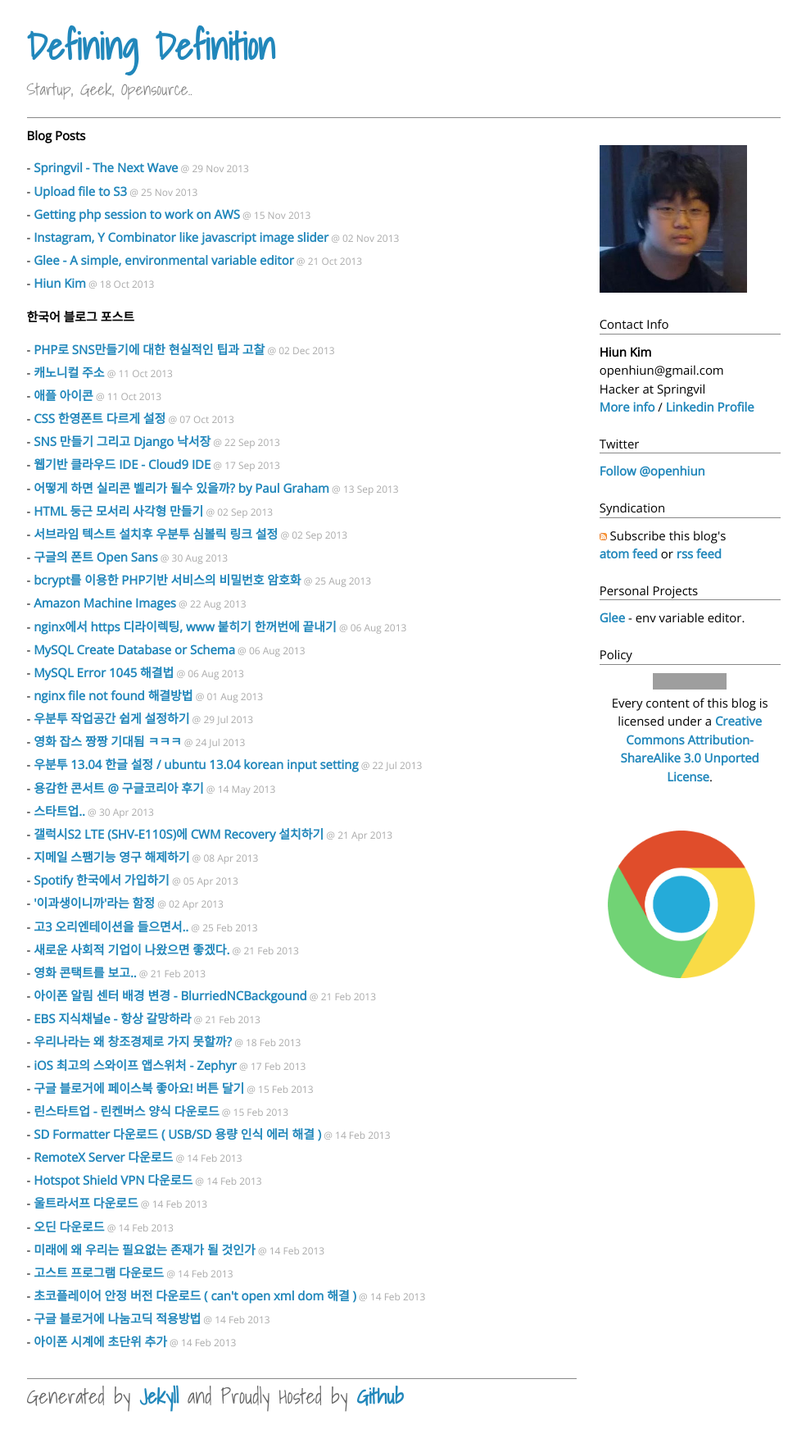
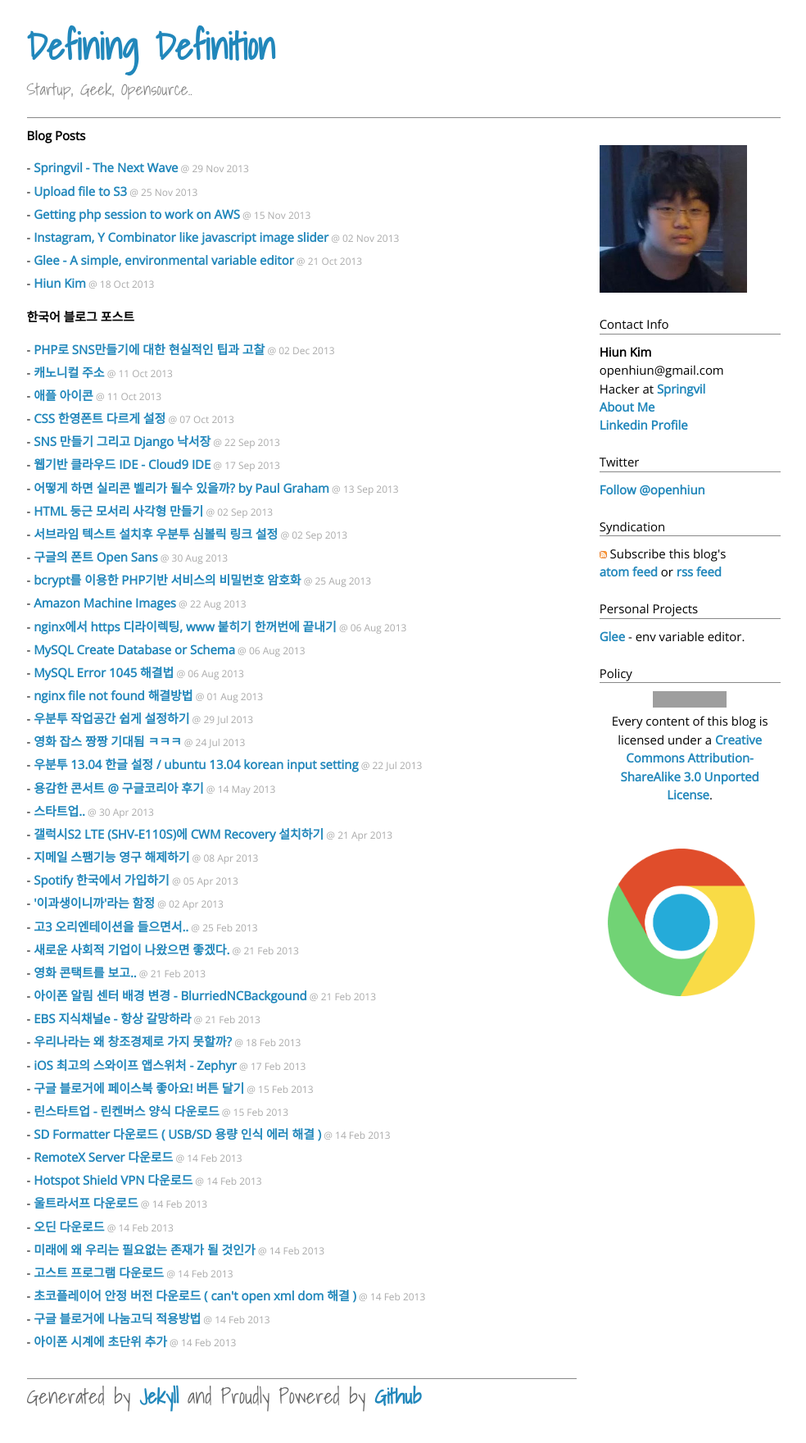
Before and after one commit to Gorski4123/openhiun.github.com, a Jekyll site: the page built from index.html, in a window 1280 px wide. Shown: the whole page at 82% size, without its empty margins (160-1144 px from the left). Built offline with Jekyll 4.4.1, drawn with Linux system fonts in a browser that asks for light colours; Markdown is read by kramdown in place of the engine named in the settings; comment, search, counter and statistics services are not loaded; grey boxes are pictures that could not be loaded.

Commit message:
Update default.html

```diff
--- a/_layouts/default.html
+++ b/_layouts/default.html
@@ -70,7 +70,7 @@
 
          <div class="footer">
             <div class="footer-text">
-             Generated by <a href="http://jekyllrb.com">Jekyll</a> and Proudly Hosted by <a href="http://pages.github.com">Github</a>
+             Generated by <a href="http://jekyllrb.com">Jekyll</a> and Proudly Powered by <a href="http://pages.github.com">Github</a>
            </div><!--footer text-->
          </div><!--footer-->
          <br />
@@ -90,8 +90,9 @@
           </div>
           <b>Hiun Kim</b><br />
           openhiun@gmail.com<br />
-          Hacker at Springvil<br />
-<a href="/about">More info</a> / <a href="http://www.linkedin.com/in/openhiun">Linkedin Profile</a>
+          Hacker at <a href="https://www.springvil.com">Springvil</a><br />
+<a href="/about">About Me</a><br />
+<a href="http://www.linkedin.com/in/openhiun">Linkedin Profile</a>
           <br /><br />
           Twitter
           <div class="header-border">
```
